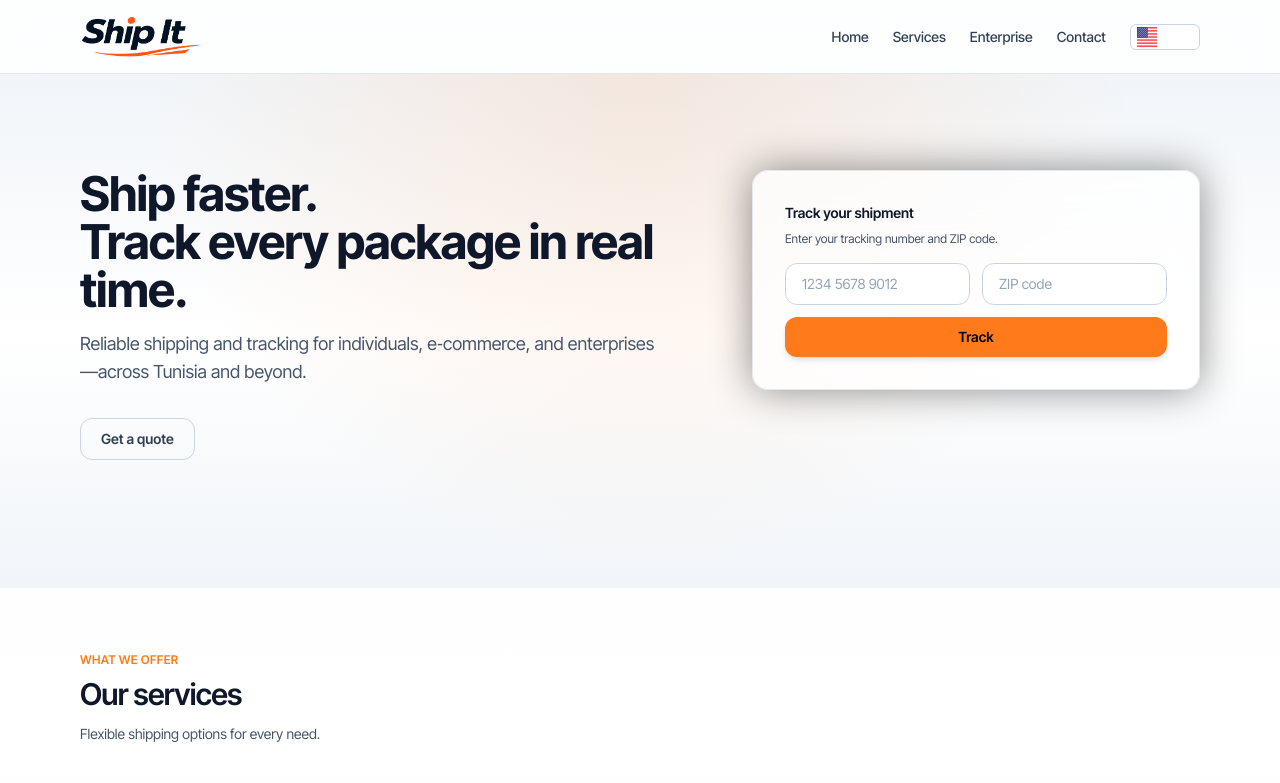
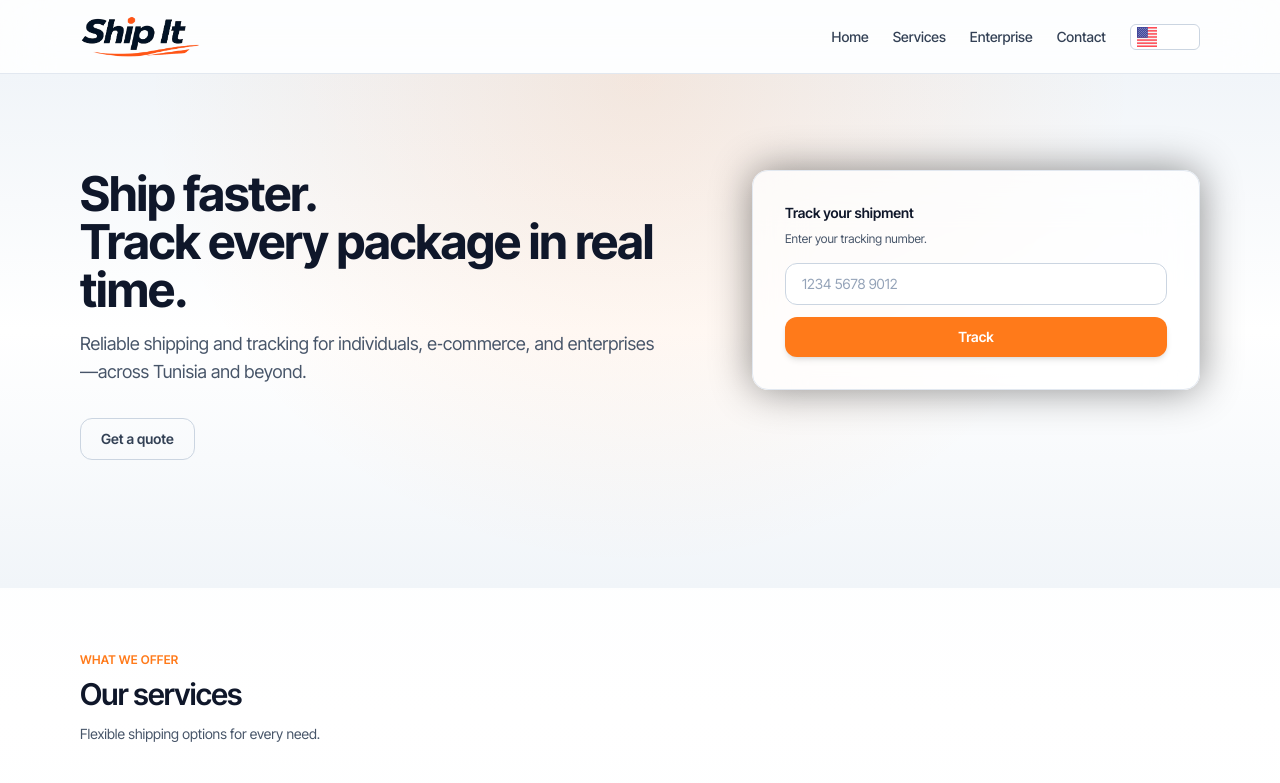
Before and after one commit to ghassensaada/shipit-website, a Next.js app: page /en in a window 1280 px wide. Shown: the top 783 px of the page. Built offline with nearby package versions, Linux system fonts and the light colour scheme.

Commit message:
Tracking widget: simplify layout for single input

```diff
--- a/components/tracking-widget.tsx
+++ b/components/tracking-widget.tsx
@@ -4,7 +4,6 @@ import { useState } from 'react';
 
 export function TrackingWidget({ locale }: { locale: string }) {
   const [trackingNumber, setTrackingNumber] = useState('');
-  const [zip, setZip] = useState('');
   const [loading, setLoading] = useState(false);
   const [result, setResult] = useState<any>(null);
   const [error, setError] = useState<string | null>(null);
@@ -14,13 +13,12 @@ export function TrackingWidget({ locale }: { locale: string }) {
     setError(null);
     setResult(null);
 
-    if (!trackingNumber.trim() || !zip.trim()) {
-      setError(
-        locale === 'fr'
-          ? 'Veuillez saisir le numéro de suivi et le code postal.'
+    if (!trackingNumber.trim()) {
+      setError(locale === 'fr'
+        ? 'Veuillez saisir le numéro de suivi.'
         : locale === 'ar'
-          ? 'الرجاء إدخال رقم التتبّع والرمز البريدي.'
-          : 'Please enter both tracking number and ZIP code.'
+        ? 'الرجاء إدخال رقم التتبّع.'
+        : 'Please enter a tracking number.'
       );
       return;
     }
@@ -30,7 +28,7 @@ export function TrackingWidget({ locale }: { locale: string }) {
       const res = await fetch(`/${locale}/api/track`, {
         method: 'POST',
         headers: { 'Content-Type': 'application/json' },
-        body: JSON.stringify({ trackingNumber, zip }),
+        body: JSON.stringify({ trackingNumber }),
       });
       const data = await res.json();
       setResult(data);
@@ -69,43 +67,21 @@ export function TrackingWidget({ locale }: { locale: string }) {
 
       <p className="text-xs text-slate-600 dark:text-white/60 mb-4">
         {locale === 'fr'
-          ? 'Saisissez votre numéro de suivi et votre code postal.'
+          ? 'Saisissez votre numéro de suivi.'
           : locale === 'ar'
-          ? 'أدخل رقم التتبّع والرمز البريدي.'
-          : 'Enter your tracking number and ZIP code.'}
+          ? 'أدخل رقم التتبّع.'
+          : 'Enter your tracking number.'}
       </p>
 
       <form onSubmit={handleSubmit} className="space-y-3">
 
-        {/* Tracking + ZIP side by side on desktop */}
-        <div className="grid grid-cols-1 sm:grid-cols-2 gap-3">
+        {/* Tracking input on desktop */}
+        <div>
   <input
     type="text"
     value={trackingNumber}
     onChange={(e) => setTrackingNumber(e.target.value)}
     placeholder="1234 5678 9012"
-            className="
-              w-full rounded-xl bg-white dark:bg-black/20
-              border border-slate-300 dark:border-white/10
-              px-4 py-2.5 text-sm
-              text-slate-900 dark:text-white
-              placeholder:text-slate-400 dark:placeholder:text-white/40
-              focus:outline-none focus:ring-2 focus:ring-brand-orange
-              transition-all
-            "
-          />
-
-          <input
-            type="text"
-            value={zip}
-            onChange={(e) => setZip(e.target.value)}
-            placeholder={
-              locale === 'fr'
-                ? 'Code postal'
-                : locale === 'ar'
-                ? 'الرمز البريدي'
-                : 'ZIP code'
-            }
     className="
       w-full rounded-xl bg-white dark:bg-black/20
       border border-slate-300 dark:border-white/10
@@ -122,7 +98,7 @@ export function TrackingWidget({ locale }: { locale: string }) {
           type="submit"
           disabled={loading}
           className="
-            w-full rounded-xl bg-brand-orange text-slate-950 font-semibold
+            w-full rounded-xl bg-brand-orange text-white font-semibold
             py-2.5 text-sm
             shadow-md hover:shadow-lg
             disabled:opacity-60
```
Lines whose indentation alone changed are shown as unchanged.
